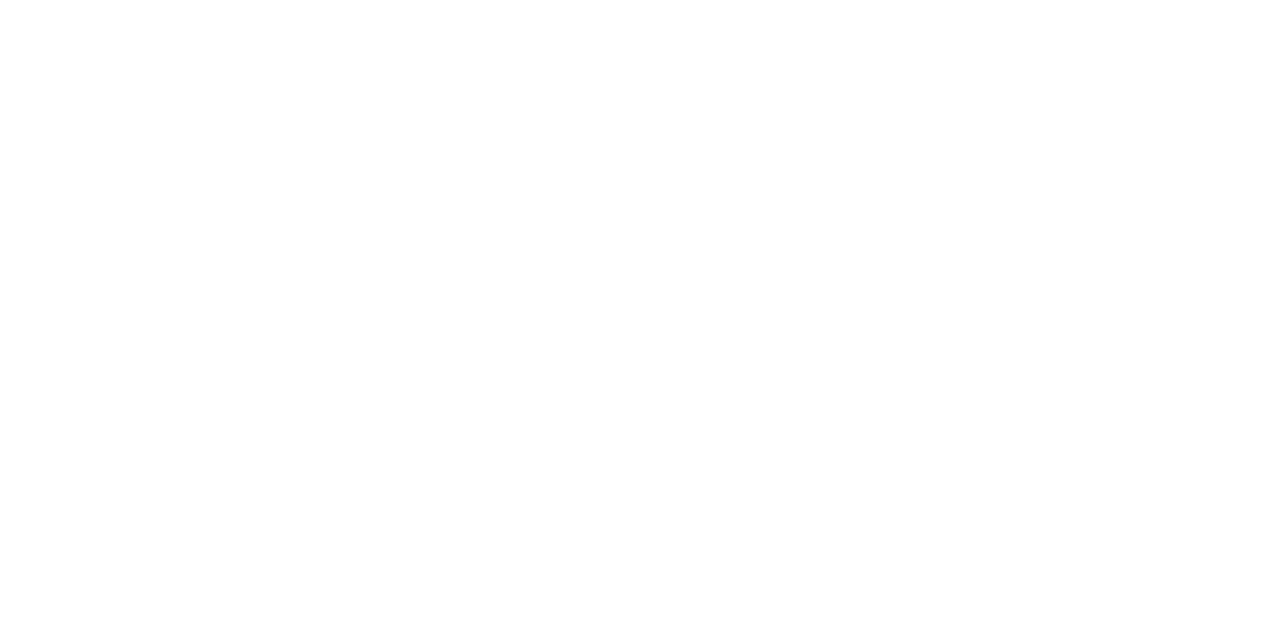
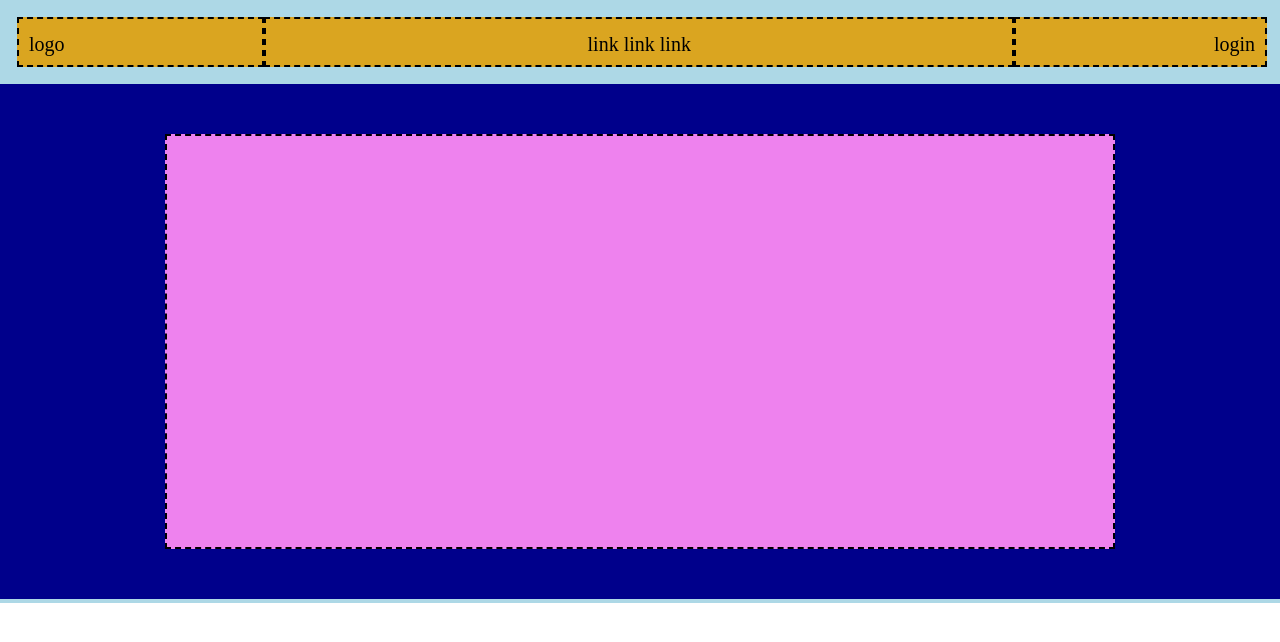
Before and after one commit to matteocicigoi/htmlcss-struttura-discord, a plain HTML site: page index.html in a window 1280 px wide. Drawn offline with Linux system fonts and the light colour scheme.

Commit message:
feat: header

```diff
--- a/css/style.css
+++ b/css/style.css
@@ -0,0 +1,60 @@
+/* Reset */
+*{
+    margin: 0;
+    padding: 0px;
+    box-sizing: border-box;
+}
+/* Debug */
+.debug header{
+    background-color: #00008B;
+    border-bottom: solid 4px #ADD8E6;
+}
+.debug nav{
+    background-color: #ADD8E6;
+}
+.debug header .container{
+    height: 50px;
+    background-color: #DAA520;
+}
+.debug nav .container div{
+    border: dashed 2px black;
+}
+.debug .link{
+    width: 750px;
+}
+.debug .box{
+    height: 415px;
+    background-color: #EE82EE;
+    border: dashed 2px black;
+}
+/* */
+.container{
+    width: 1250px;
+    margin: 0 auto;
+}
+/* Header */
+nav{
+    padding: 17px;
+}
+nav .container{
+    display: flex;
+    justify-content: space-between;
+}
+.debug nav .container div{
+    font-size: 20px;
+    line-height: 20px;
+    padding: 15px 10px;
+}
+.logo, .login{
+    flex-grow: 1;
+}
+.login{
+    text-align: right;
+}
+.link{
+    text-align: center;
+}
+.box{
+    width: 950px;
+    margin: 50px auto;
+}
--- a/index.html
+++ b/index.html
@@ -6,7 +6,24 @@
     <title>Struttura Discord</title>
     <link rel="stylesheet" href="css/style.css">
 </head>
-<body>
-
+<body class="debug">
+    <!-- Header -->
+    <header>
+        <!-- Menu Flex-->
+        <nav>
+            <div class="container">
+                <div class="logo">logo</div>
+                <div class="link">
+                    <span>link</span>
+                    <span>link</span>
+                    <span>link</span>
+                </div>
+                <div class="login">login</div>
+            </div>
+        </nav>
+        <!-- Menu Flex-->
+        <div class="box"></div>
+    </header>
+    <!-- Fine Header -->
 </body>
 </html>
```
